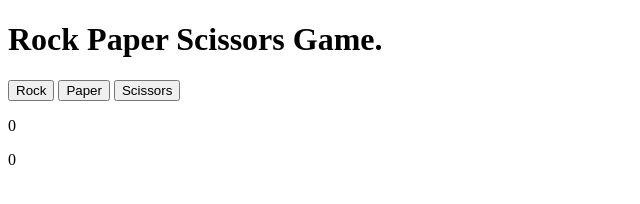
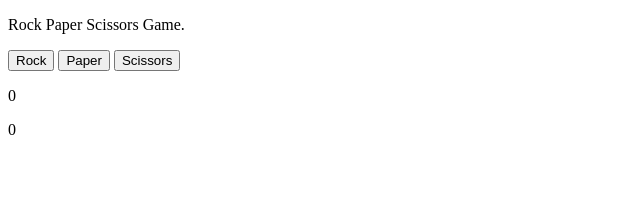
Before and after one commit to Tomek889/rock-paper-scissors, a plain HTML site: page index.html in a window 1280 px wide. Shown: the whole page, without its empty margins (0-640 px from the left). Drawn offline with Linux system fonts and the light colour scheme.

Commit message:
Create style.css file and link it in index.html

```diff
--- a/index.html
+++ b/index.html
@@ -4,9 +4,10 @@
     <meta charset="UTF-8">
     <meta name="viewport" content="width=device-width, initial-scale=1.0">
     <title>Rock Paper Scissors</title>
+    <link rel="stylesheet" href="./css/style.css">
 </head>
 <body>
-    <h1>Rock Paper Scissors Game.</h1>
+    <p class="header">Rock Paper Scissors Game.</p>
     <button id="rock">Rock</button>
     <button id="paper">Paper</button>
     <button id="scissors">Scissors</button>
```
Also changed, not shown: css/style.css (added).
